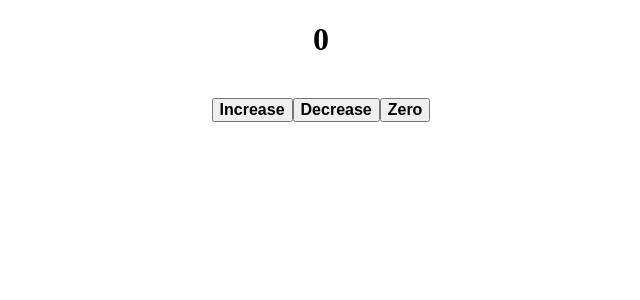
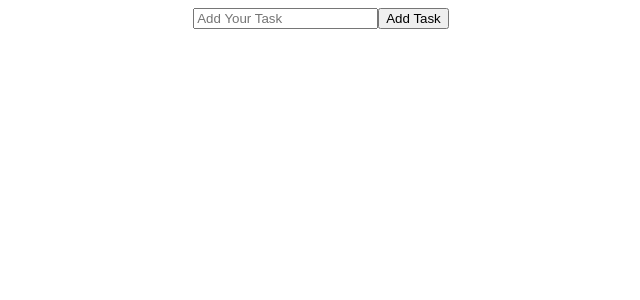
Before and after one commit to Jesus6366/react-pedroTech-course, a React (Create React App) app: page / in a window 1280 px wide. Shown: the top 300 px of the page, without its empty margins (319-959 px from the left). Built offline with nearby package versions, Linux system fonts and the light colour scheme.

Commit message:
ToDoList CRUD react

```diff
--- a/src/App.js
+++ b/src/App.js
@@ -1,38 +1,11 @@
 import { useState } from "react";
 import "./App.css";
+import ToDoList from "./ToDoList.jsx";
 
 function App() {
-  const [count, setCount] = useState(0);
-
   return (
     <div className="App">
-      <h1>{count}</h1>
-      <br />
-
-      <button
-        style={{ fontWeight: "bold", fontSize: "16px" }}
-        onClick={() => {
-          setCount(count + 1);
-        }}
-      >
-        Increase
-      </button>
-      <button
-        style={{ fontWeight: "bold", fontSize: "16px" }}
-        onClick={() => {
-          setCount(count - 1);
-        }}
-      >
-        Decrease
-      </button>
-      <button
-        style={{ fontWeight: "bold", fontSize: "16px" }}
-        onClick={() => {
-          setCount(0);
-        }}
-      >
-        Zero
-      </button>
+      <ToDoList />
     </div>
   );
 }
--- /dev/null
+++ b/src/ToDoList.jsx
@@ -0,0 +1,52 @@
+import { useState } from "react";
+import "./App.css";
+
+function ToDoList() {
+  const [toDoList, setToDoList] = useState([]);
+  const [newTask, setNewTask] = useState("");
+
+  const handleChange = (e) => {
+    setNewTask(e.target.value);
+  };
+
+  const addTask = () => {
+    const task = {
+      id: toDoList.length === 0 ? 1 : toDoList[toDoList.length - 1].id + 1,
+      taskName: newTask,
+    };
+    setToDoList([...toDoList, task]);
+  };
+
+  const deleteTask = (id) => {
+    const newTodoList = toDoList.filter((task) => task.id !== id);
+
+    setToDoList(newTodoList);
+  };
+
+  return (
+    <div className="App">
+      <div className="addTask">
+        <input onChange={handleChange} placeholder="Add Your Task" />
+        <button onClick={addTask}>Add Task</button>
+      </div>
+      <div className="list">
+        {toDoList.map((list, key) => {
+          return (
+            <div key={list.id}>
+              <h1>{list.taskName}</h1>
+              <button
+                onClick={() => {
+                  deleteTask(list.id);
+                }}
+              >
+                x
+              </button>
+            </div>
+          );
+        })}
+      </div>
+    </div>
+  );
+}
+
+export default ToDoList;
```
